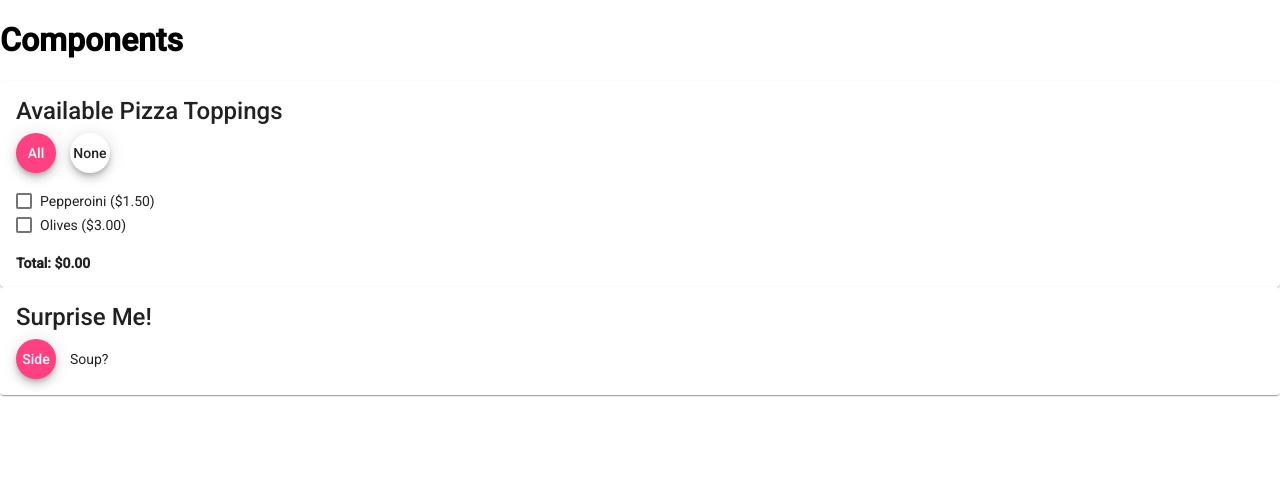
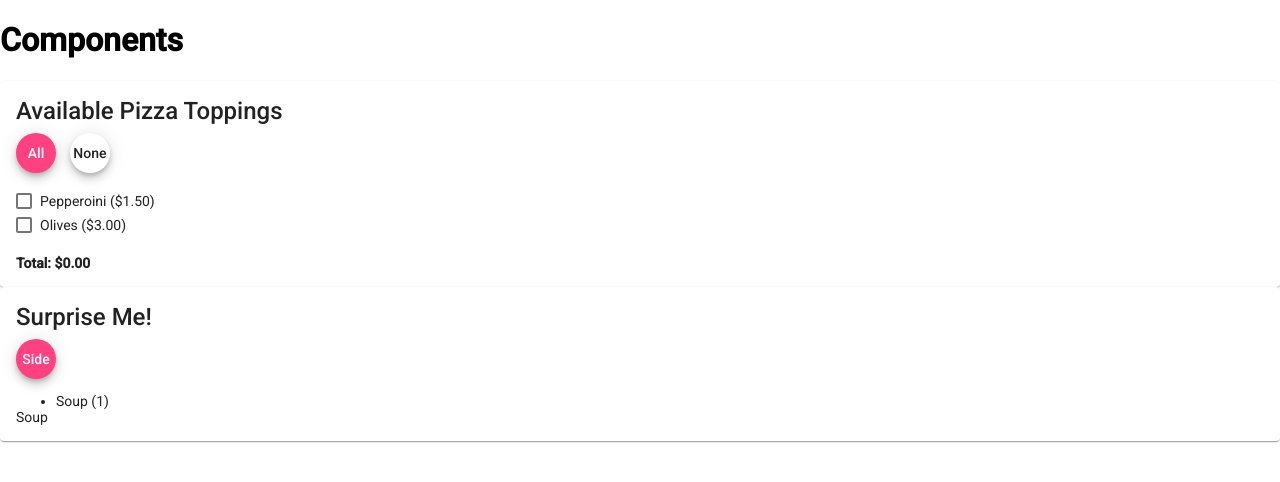
Before and after one commit to tsteelematc/components-2022ftuth, an Angular app: page / in a window 1280 px wide. Both pictures are taken after a click on the button "Side". Shown: the top 482 px of the page. Built offline with nearby package versions, Linux system fonts and the light colour scheme.

Commit message:
Pizza Party Time
Reduce, sort, other methods

```diff
--- a/src/app/pizza.service.ts
+++ b/src/app/pizza.service.ts
@@ -30,4 +30,13 @@ export class PizzaService {
       , checked: false
     }));
   }
+
+  loadSides = () => {
+    return [
+      "Garlic Bread"
+      , "Salad"
+      , "Soup"
+      , "Cinnamon Sticks"
+    ];
+  }
 }
--- a/src/app/surprise-side/surprise-side.component.html
+++ b/src/app/surprise-side/surprise-side.component.html
@@ -10,6 +10,13 @@
             Side
         </button>
         &nbsp;&nbsp;
-        {{ side }}
+        <ul>
+            <li
+                *ngFor="let s of groupedSides"
+            >
+                {{ s[0] }} ({{ s[1] }})
+            </li>
+        </ul>
+        {{ commaDelimitedSides }}
     </mat-card-content>
 </mat-card>
--- a/src/app/surprise-side/surprise-side.component.ts
+++ b/src/app/surprise-side/surprise-side.component.ts
@@ -1,4 +1,5 @@
 import { Component, OnInit } from '@angular/core';
+import { PizzaService } from '../pizza.service';
 
 @Component({
   selector: 'app-surprise-side',
@@ -7,23 +8,52 @@ import { Component, OnInit } from '@angular/core';
 })
 export class SurpriseSideComponent implements OnInit {
 
-  constructor() { }
+  constructor(
+    private pizzaSvc: PizzaService
+  ) { }
 
+  availableSides: string[] = [];
   ngOnInit(): void {
+    this.availableSides = this.pizzaSvc.loadSides();
   }
 
-  side = "None";
+  sides: string[] = [];
+  groupedSides: [string, number][] = [];
+  commaDelimitedSides = "";
 
   randomSide = () => {
 
     // Generate a random number between 0 and 2
-    const r = Math.floor(Math.random() * 3);
+    const r = Math.floor(Math.random() * this.availableSides.length);
+
     // Update the side property based on that number
-    this.side = r === 0
-      ? "Garlic Bread"
-      : r ===  1
-        ? "Salad"
-        : "Soup?"
+    // const newSide = r === 0
+    //   ? "Garlic Bread"
+    //   : r ===  1
+    //     ? "Salad"
+    //     : "Soup"
+    // ;
+
+    const newSide = this.availableSides[r];
+
+    // Add it to the array of sides
+    this.sides = [
+      ...this.sides
+      , newSide
+    ].sort();
+
+    this.commaDelimitedSides = this.sides.join(", ")
+
+    const m = this.sides.reduce(
+      (acc, x) => acc.set(
+        x
+        , (acc.get(x) ?? 0) + 1
+      )
+      , new Map<string, number>()
+    );
+    console.log(this.sides, [...m]);
+
+    this.groupedSides = [...m];
+
   };
-
 }
```
